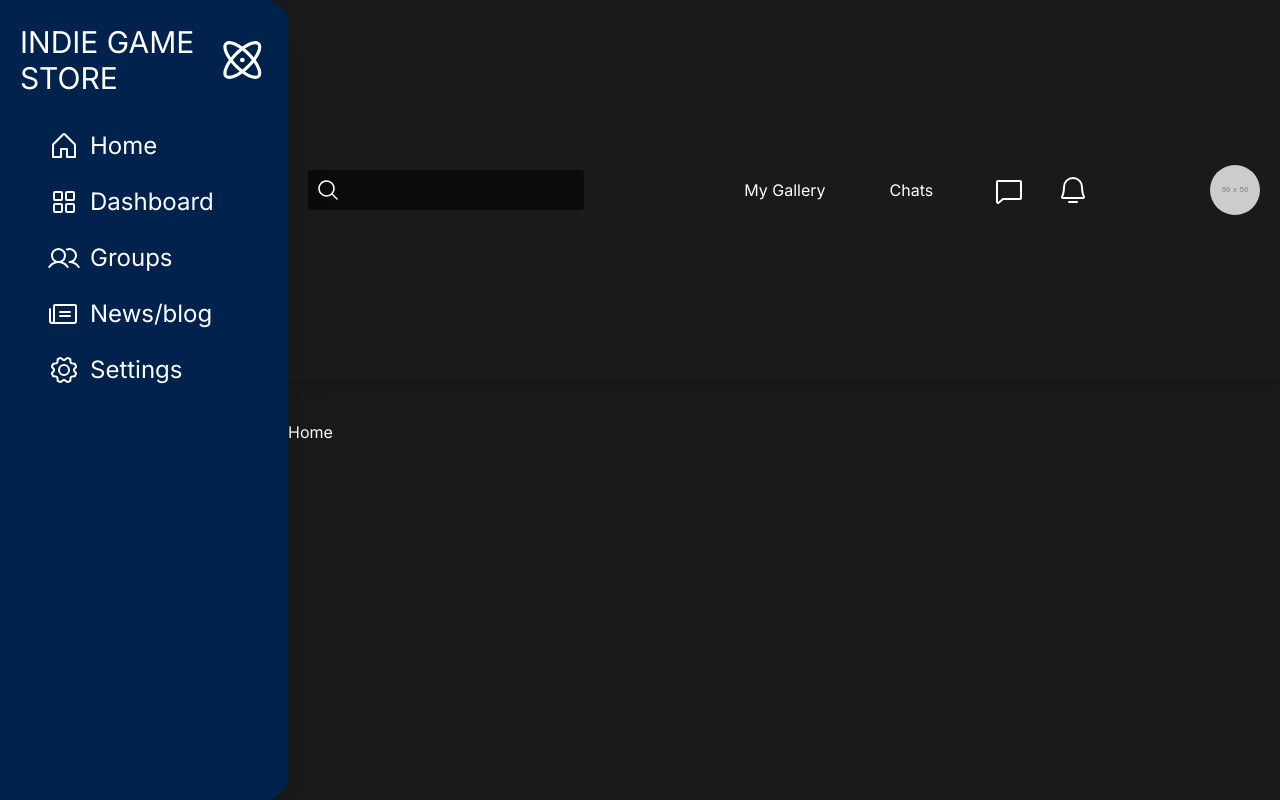
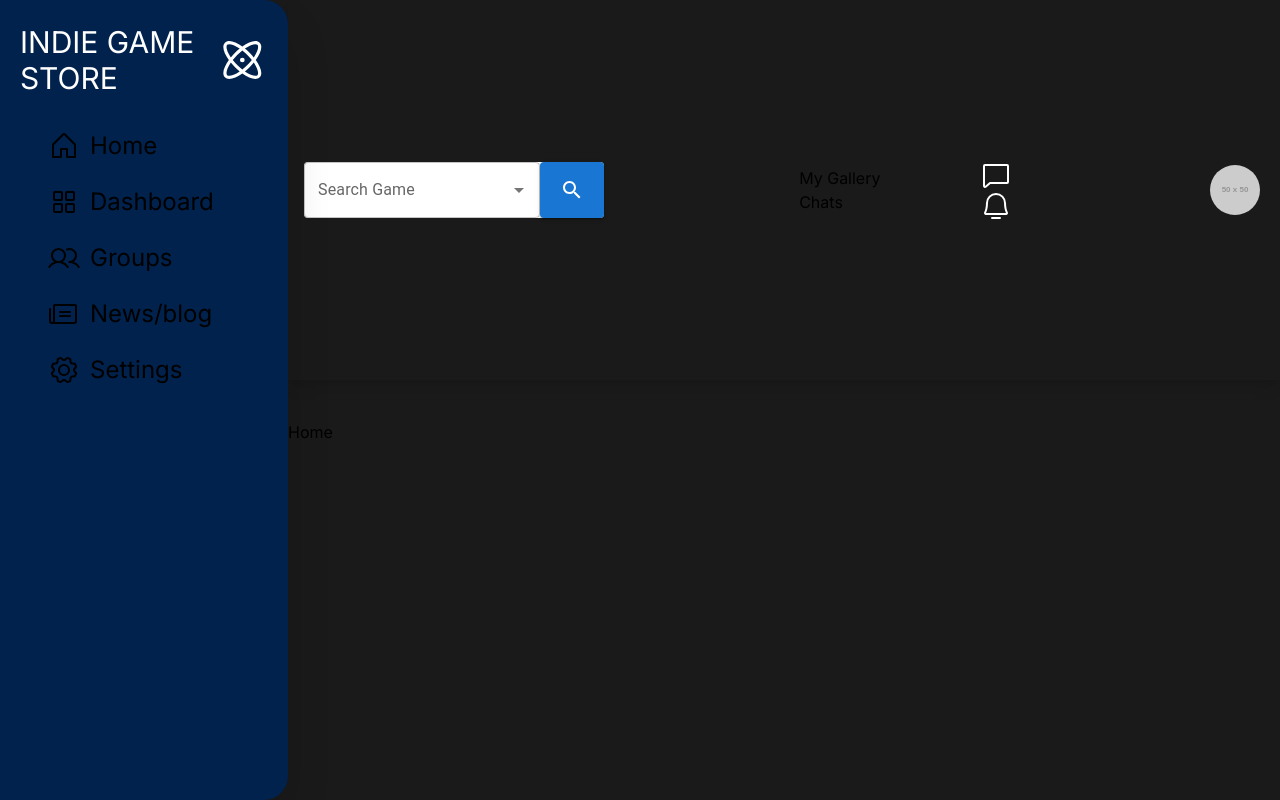
Before and after one commit to weldson01/indie-game-store, a Next.js app: page /dashboard in a window 1280 px wide. Built offline with nearby package versions, Linux system fonts and the light colour scheme.

Commit message:
feat: Search Input with autocomplete

```diff
--- a/src/app/global-style.css
+++ b/src/app/global-style.css
@@ -1,13 +1,6 @@
 @tailwind base;
 @tailwind components;
 @tailwind utilities;
-
-*{
-    color: #fff;
-}
-input{
-    color:black;
-}
 
 
 @layer utilities {
--- a/src/components/layout/header/Header.tsx
+++ b/src/components/layout/header/Header.tsx
@@ -1,20 +1,14 @@
 "use client"
 import Link from "next/link";
-import "./header.css";
 import { BellSimple, Chat, MagnifyingGlass } from "@phosphor-icons/react";
 import Image from "next/image";
 import { useContext } from "react";
 import { userContext } from "@/context/UserContext";
+import SearchInput from "./components/SearchInput";
 
 export default function Header() {
     // @ts-ignore
-    const {user} = useContext(userContext);
-
-
-    function handleSearch(e: any) {
-        e.preventDefault();
-        //Todo show result
-    }
+    const { user } = useContext(userContext);
 
     const menuLinks = [
         {
@@ -28,14 +22,7 @@ export default function Header() {
     ]
 
     return <header className="bg-primary max-w-full min-h-20 flex flex-1 align-middle items-center justify-between shadow-lg">
-        <form className="flex bg-input rounded mx-5 pl-2 py-2">
-            <button className="" onClick={handleSearch}>
-                <MagnifyingGlass size={24} color="#ffffff" className="icon" />
-            </button>
-            <label htmlFor="input-search" className="label flex items-center align-middle">
-                <input className="" id="input-search" />
-            </label>
-        </form>
+        <SearchInput />
         <ul className="gap-16 ml-20">
             {menuLinks.map(links => <li key={links.href}><Link href={links.href}>{links.title}</Link></li>)}
         </ul>
@@ -48,8 +35,9 @@ export default function Header() {
             </li>
         </ul>
         <p>
-        {user && user.name}
+            {user && user.name}
         </p>
-        <Image lang="https://placehold.co/50" width={50} height={50} src={`${user?.imageUri ? user.imageUri: "https://placehold.co/50"}`} alt="" className="max-h-16 rounded-full mr-5" />
+        <Image lang="https://placehold.co/50" width={50} height={50} src={`${user?.imageUri ? user.imageUri : "https://placehold.co/50"}`} alt="" className="max-h-16 rounded-full mr-5" />
+
     </header>
 }
--- /dev/null
+++ b/src/components/layout/header/components/SearchInput.tsx
@@ -0,0 +1,39 @@
+"use client"
+import ApiGame from "@/services/api/ApiGamesInformations";
+import { games } from "@/services/api/MockData";
+import { Search } from "@mui/icons-material";
+import { Autocomplete,  Button, Stack, TextField } from "@mui/material";
+import { useRouter } from "next/navigation";
+import { SubmitHandler, useForm } from "react-hook-form";
+
+type inputOption = {
+    option:string
+}
+
+export default function SearchInput() {
+    const {handleSubmit, register} = useForm<inputOption>()
+    const router = useRouter()
+    const handleSearch: SubmitHandler<inputOption> = async (data)=>{
+        //Todo show result
+        console.log(data.option)
+        const game = await ApiGame.getSingleGameByTitle(data.option)
+        if(game){
+            router.push(`/game/${game?.id}`)
+        }
+
+    }
+
+    return (
+        <form onSubmit={handleSubmit(handleSearch)}>
+            <Stack direction={"row"} margin={2} component="div" width={300} bgcolor={"white"} marginX={2} justifyContent={"space-between"} className="rounded">
+                <Autocomplete disablePortal fullWidth options={games.map(op => op.title)}
+                    renderInput={(params) => <TextField {...register("option")} {...params} label="Search Game" variant="outlined" color="info" ></TextField>
+                    }
+                />
+                <Button type="submit" variant="contained">
+                    <Search/>
+                </Button>
+            </Stack>
+        </form>
+    )
+}
--- a/src/components/layout/header/header.css
+++ /dev/null
@@ -1,27 +0,0 @@
-@tailwind base;
-@tailwind components;
-@tailwind utilities;
-
-#input-search{
-    background-color: transparent;
-    padding-left: 5px;
-    padding-right: 5px;
-    border:none;
-    outline-style: none;
-    color: white;
-}
-.icon{
-    margin: 0;
-    padding: 0;
-    box-sizing: border-box;
-}
-.label{
-    align-items: center;
-}
-ul{
-    display: flex;
-}
-ul > li{
-    color: white;
-    align-items: center;
-}
--- a/src/services/api/ApiGamesInformations.ts
+++ b/src/services/api/ApiGamesInformations.ts
@@ -6,6 +6,13 @@ class ApiGamesInformations {
         // return 10 new games
         // TODO
         return games
+    }
+    getSingleGameByTitle(title: string){
+        // return from API the game based on the name params
+        const game = games.find((g)=> g.title === title)
+        if(game){
+            return game
+        }
     }
     getSingleGame(id: number): IGame {
         // return informations about a single game
```
